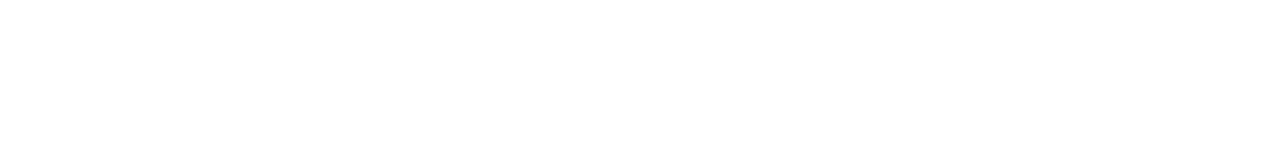
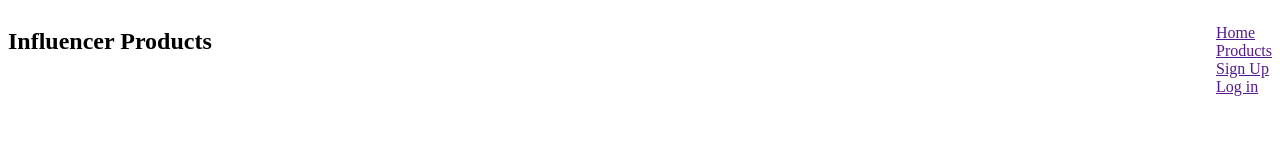
Before and after one commit to ArinBarua/Influencer-Gear-Project, a plain HTML site: page index.html in a window 1280 px wide. Drawn offline with Linux system fonts and the light colour scheme.

Commit message:
added nav style

```diff
--- /dev/null
+++ b/Styles/influncer.css
@@ -0,0 +1,8 @@
+nav{
+    display: flex;
+    justify-content: space-between;
+}
+
+li, a{
+    list-style: none;
+}
--- a/index.html
+++ b/index.html
@@ -4,8 +4,34 @@
     <meta charset="UTF-8">
     <meta name="viewport" content="width=device-width, initial-scale=1.0">
     <title>Influencer Gear</title>
+    <link rel="stylesheet" href="./Styles/influncer.css">
 </head>
 <body>
+    <header>
+        <nav>
+            <div>
+                <h1>Influencer Products</h1>
+            </div>
+            <div class="nav-list">
+                <ul>
+                    <a href=""><li>Home</li></a>
+                    <a href=""><li>Products</li></a>
+                    <a href=""><li>Sign Up</li></a>
+                    <a href=""><li>Log in</li></a>
+                    <a href=""><li></li></a>
+                    <a href=""><li></li></a>
+                </ul>
+            </div>
+        </nav>
+    </header>
+
+    <main>
+
+    </main>
+
+    <footer>
+
+    </footer>
 
 </body>
 </html>
```
